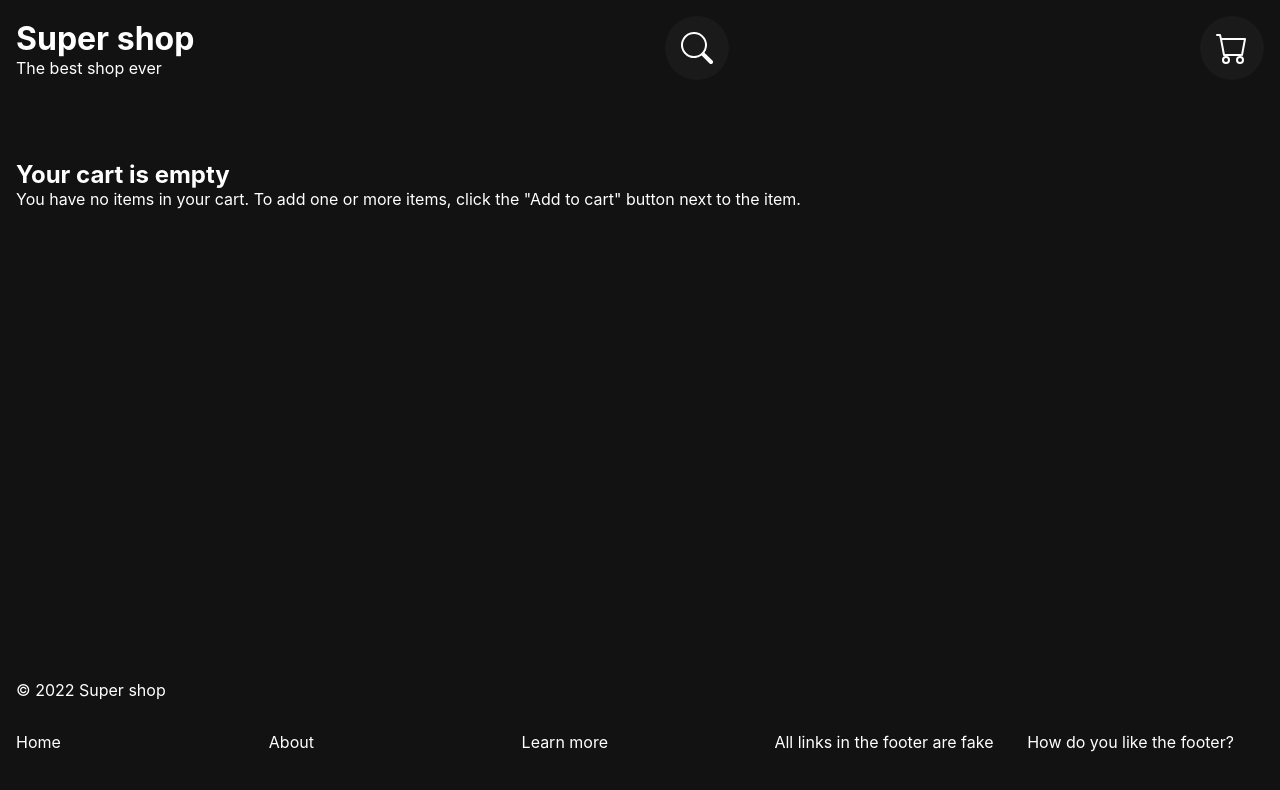
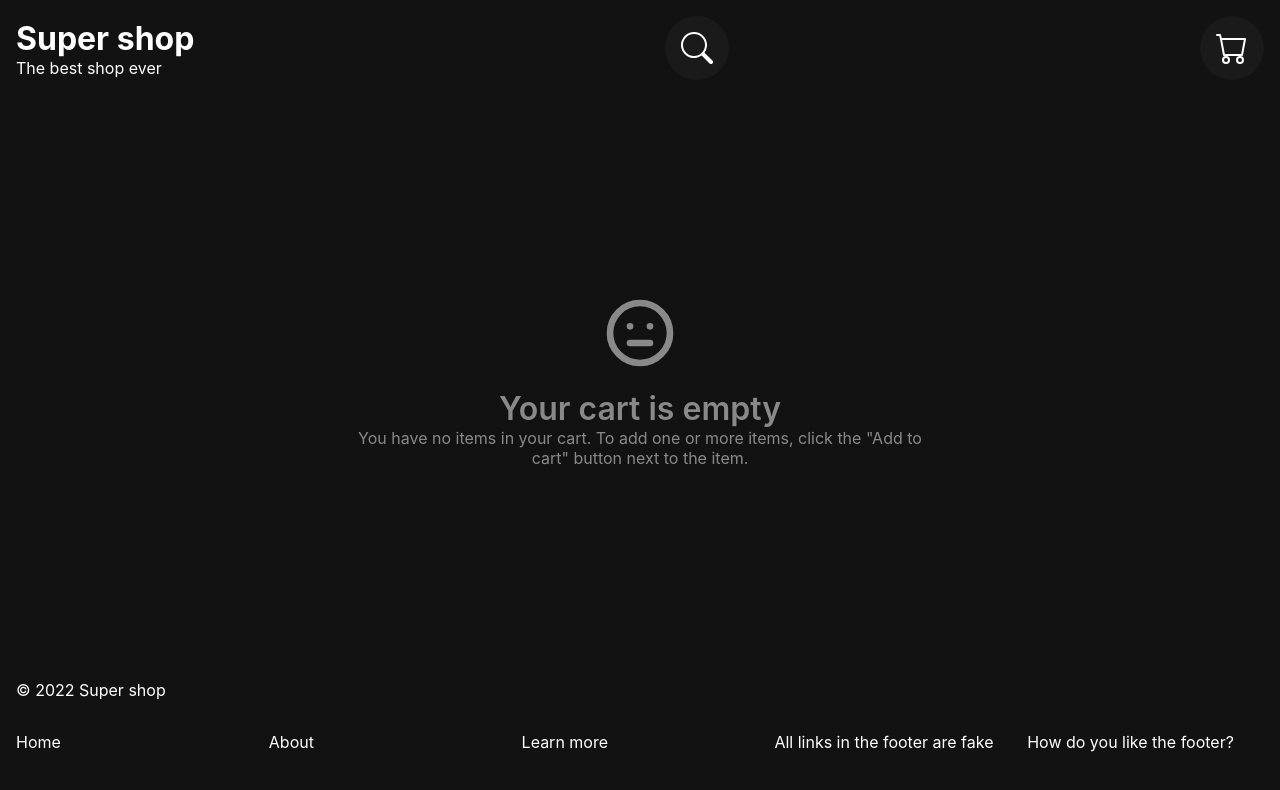
Before and after one commit to goodideagiver/shop-task, a Next.js app: page /cart in a window 1280 px wide. Shown: the top 790 px of the page. Built offline with nearby package versions, Linux system fonts and the light colour scheme.

Commit message:
Refactor: CartItems logic

```diff
--- a/src/components/CartItems/CartItems.module.css
+++ b/src/components/CartItems/CartItems.module.css
@@ -1,6 +1,7 @@
 .root {
   margin: 0 auto;
   width: 100%;
+  height: 100%;
 }
 
 .list {
@@ -31,3 +32,9 @@
   border-radius: 50px;
   font-size: 2rem;
 }
+
+.updating {
+  font-size: 2rem;
+  font-weight: bold;
+  text-align: center;
+}
--- a/src/components/CartItems/CartItems.tsx
+++ b/src/components/CartItems/CartItems.tsx
@@ -1,93 +1,23 @@
-import { useEffect, useState } from 'react'
-import { fetchFromStoreApi } from '../../../pages/api/fetchFromStoreApi'
-import { useCartStore } from '../../store/cart-items'
 import { CURRENCY } from '../../storeConfig'
 import { CartItem } from './CartItem/CartItem'
 import classes from './CartItems.module.css'
 
 import { BarLoader } from 'react-spinners'
-import { useDebounce } from '../../hooks/useDebounce'
-
-type Item = {
-  id: string
-  name: string
-  price: number
-  quantity: number
-  image: string
-  slug: string
-}
-
-type ItemsState = {
-  loading: boolean
-  count: number
-  total: number
-  items: Item[]
-}
+import { EmptyCartMessage } from './EmptyCartMessage/EmptyCartMessage'
+import { useCartItems } from './useCartItems'
 
 export const CartItems = () => {
-  const [itemsState, setItemsState] = useState<ItemsState>({
-    items: [],
-    total: 0,
-    count: 0,
-    loading: false,
-  })
-  const { count, items, clearCart } = useCartStore((state) => state)
-  const { count: debouncedCount, items: debouncedItems } = useDebounce(
-    { count, items },
-    500
-  )
+  const {
+    cartHasItemsToDisplay,
+    cartTotal,
+    clearCart,
+    itemsState,
+    itemsInCart,
+  } = useCartItems()
 
-  useEffect(() => {
-    if (debouncedCount === 0) return
-
-    const getItems = async () => {
-      setItemsState((prevState) => ({ ...prevState, loading: true }))
-
-      const resp = await fetchFromStoreApi(`
-        query {
-          products {
-            id
-            name
-            price
-            slug
-            image
-          }
-        }
-      `)
-
-      const data = await resp.json()
-      const products = data.data.products
-      const itemsInCart = products.filter((product) => {
-        return debouncedItems.find((item) => item.id === product.id)
-      })
-      const itemsWithCount = itemsInCart.map((item) => {
-        const count = debouncedItems.find((i) => i.id === item.id)?.quantity
-        return { ...item, quantity: count }
-      })
-
-      setItemsState((prevState) => ({
-        ...prevState,
-        loading: false,
-        items: itemsWithCount,
-      }))
-    }
-
-    getItems()
-  }, [debouncedCount, debouncedItems])
-
-  const cartHasItemsToDisplay = count > 0 && !itemsState.loading
-
-  const cartTotal =
-    cartHasItemsToDisplay &&
-    itemsState.items
-      .reduce((acc, item) => {
-        return acc + item.price * item.quantity
-      }, 0)
-      .toFixed(2)
-
-  const ItemsList =
-    cartHasItemsToDisplay &&
-    itemsState.items.map((item) => {
+  const ItemsList = cartHasItemsToDisplay && (
+    <ul className={classes.list}>
+      {itemsState.items.map((item) => {
         const total = item.price * item.quantity
         return (
           <CartItem
@@ -101,11 +31,16 @@ export const CartItems = () => {
             total={Number(total)}
           />
         )
-    })
+      })}
+    </ul>
+  )
 
   return (
     <div className={`${classes.root} app-width`}>
-      {cartHasItemsToDisplay && <ul className={classes.list}>{ItemsList}</ul>}
+      {ItemsList}
+      {itemsState.loading && (
+        <p className={classes.updating}>Updating item prices</p>
+      )}
       <BarLoader
         color='white'
         width={'200px'}
@@ -113,23 +48,27 @@ export const CartItems = () => {
         cssOverride={{ margin: '0 auto' }}
         loading={itemsState.loading}
       />
-      {!cartHasItemsToDisplay && !itemsState.loading && (
-        <div className={classes.empty}>
-          <h2>Your cart is empty</h2>
-          <p>
-            You have no items in your cart. To add one or more items, click the
-            "Add to cart" button next to the item.
-          </p>
-        </div>
-      )}
+      {!cartHasItemsToDisplay && !itemsState.loading && <EmptyCartMessage />}
       {cartHasItemsToDisplay && (
         <div className={classes.summary}>
-          <p className={classes.total}>Items in cart: {count}</p>
+          <p className={classes.total}>Items in cart: {itemsInCart}</p>
           <p className={classes.total}>
-            Total: {CURRENCY} {cartTotal}
+            {!itemsState.waitingForDebounce
+              ? `Total: ${CURRENCY} ${cartTotal}`
+              : 'Updating...'}
           </p>
-          <button className={classes['buy-button']}>Buy</button>
-          <button onClick={clearCart} className={classes['buy-button']}>
+          <button
+            title='This button will never work'
+            onClick={() => alert('This button will never work')}
+            className={classes['buy-button']}
+          >
+            Buy
+          </button>
+          <button
+            title='Remove all items from cart'
+            onClick={clearCart}
+            className={classes['buy-button']}
+          >
             Reset
           </button>
         </div>
--- /dev/null
+++ b/src/components/CartItems/EmptyCartMessage/EmptyCartMessage.module.css
@@ -0,0 +1,16 @@
+.root {
+  display: grid;
+  place-items: center;
+  max-width: 600px;
+  margin: 0 auto;
+  height: 100%;
+  align-content: center;
+  text-align: center;
+  opacity: 0.5;
+}
+
+.root h2 {
+  font-size: 2rem;
+  font-weight: 600;
+  margin-top: 1rem;
+}
--- /dev/null
+++ b/src/components/CartItems/EmptyCartMessage/EmptyCartMessage.tsx
@@ -0,0 +1,19 @@
+import { TbMoodEmpty } from 'react-icons/tb'
+import { NORMAL_ICON_SIZE } from '../../../storeConfig'
+import classes from './EmptyCartMessage.module.css'
+
+export const EmptyCartMessage = () => {
+  return (
+    <div className={classes.root}>
+      <TbMoodEmpty
+        style={{ ...NORMAL_ICON_SIZE, fontSize: '5rem' }}
+        aria-label='sad face'
+      />
+      <h2>Your cart is empty</h2>
+      <p>
+        You have no items in your cart. To add one or more items, click the
+        {` "Add to cart" `} button next to the item.
+      </p>
+    </div>
+  )
+}
--- /dev/null
+++ b/src/components/CartItems/useCartItems.ts
@@ -0,0 +1,106 @@
+import { useDebounce } from '../../hooks/useDebounce'
+import { useCartStore } from '../../store/cart-items'
+import { useState, useEffect } from 'react'
+import { fetchFromStoreApi } from '../../../pages/api/fetchFromStoreApi'
+
+export type Item = {
+  id: string
+  name: string
+  price: number
+  quantity: number
+  image: string
+  slug: string
+}
+
+type ItemsState = {
+  loading: boolean
+  count: number
+  total: number
+  items: Item[]
+  waitingForDebounce: boolean
+}
+
+export const useCartItems = () => {
+  const [itemsState, setItemsState] = useState<ItemsState>({
+    items: [],
+    total: 0,
+    count: 0,
+    loading: false,
+    waitingForDebounce: false,
+  })
+  const { count, items, clearCart } = useCartStore((state) => state)
+  const { count: debouncedCount, items: debouncedItems } = useDebounce(
+    { count, items },
+    500
+  )
+
+  useEffect(() => {
+    if (debouncedCount !== count) {
+      setItemsState((prevState) => ({
+        ...prevState,
+        waitingForDebounce: true,
+      }))
+    } else {
+      setItemsState((prevState) => ({
+        ...prevState,
+        waitingForDebounce: false,
+      }))
+    }
+  }, [debouncedCount, count])
+
+  useEffect(() => {
+    if (debouncedCount === 0) return
+
+    const getItems = async () => {
+      setItemsState((prevState) => ({ ...prevState, loading: true }))
+
+      const resp = await fetchFromStoreApi(`
+        query {
+          products {
+            id
+            name
+            price
+            slug
+            image
+          }
+        }
+      `)
+
+      const data = await resp.json()
+      const products = data.data.products
+      const itemsInCart = products.filter((product) => {
+        return debouncedItems.find((item) => item.id === product.id)
+      })
+      const itemsWithCount = itemsInCart.map((item) => {
+        const count = debouncedItems.find((i) => i.id === item.id)?.quantity
+        return { ...item, quantity: count }
+      })
+
+      setItemsState((prevState) => ({
+        ...prevState,
+        loading: false,
+        items: itemsWithCount,
+      }))
+    }
+
+    getItems()
+  }, [debouncedCount, debouncedItems])
+
+  const cartHasItemsToDisplay = count > 0 && !itemsState.loading
+
+  const cartTotal =
+    cartHasItemsToDisplay &&
+    itemsState.items
+      .reduce((acc, item) => {
+        return acc + item.price * item.quantity
+      }, 0)
+      .toFixed(2)
+
+  return {
+    itemsState,
+    cartHasItemsToDisplay,
+    cartTotal,
+    clearCart,
+    itemsInCart: count,
+  }
+}
--- a/src/storeConfig.ts
+++ b/src/storeConfig.ts
@@ -1 +1,6 @@
 export const CURRENCY = '$'
+
+export const NORMAL_ICON_SIZE = {
+  fontSize: '1.5rem',
+  verticalAlign: 'middle',
+}
```
Lines whose indentation alone changed are shown as unchanged.
